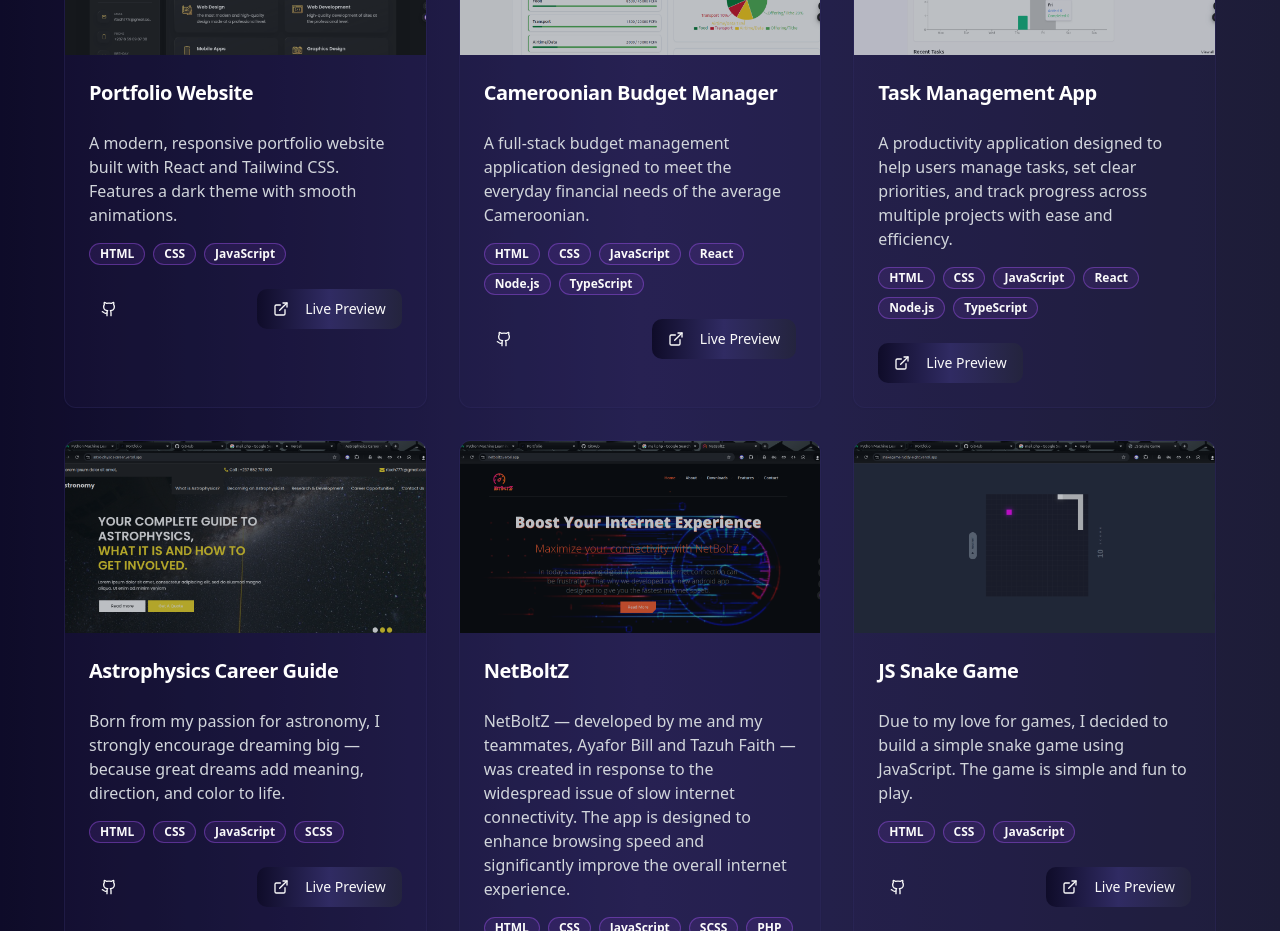
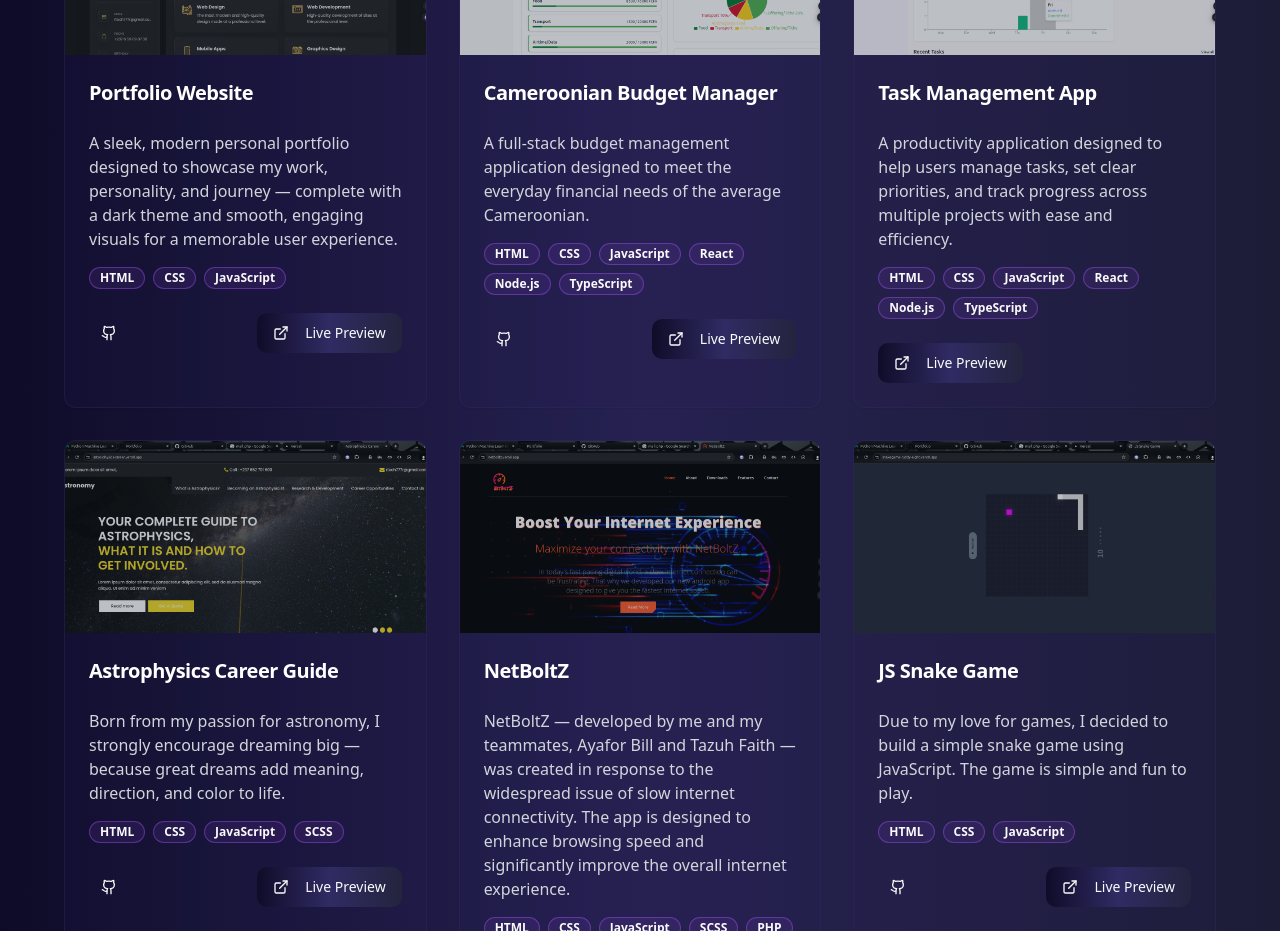
Before and after one commit to grairudolf/myportfolio, a React (Vite) app: page / in a window 1280 px wide. Shown: the part 1900-2831 px from the top of the page. Built offline with nearby package versions, Linux system fonts and the light colour scheme.

Commit message:
Update Projects.tsx

```diff
--- a/src/components/Projects.tsx
+++ b/src/components/Projects.tsx
@@ -23,7 +23,7 @@ const projects: Project[] = [
   {
     title: "Portfolio Website",
     description:
-      "A modern, responsive portfolio website built with React and Tailwind CSS. Features a dark theme with smooth animations.",
+      "A sleek, modern personal portfolio designed to showcase my work, personality, and journey — complete with a dark theme and smooth, engaging visuals for a memorable user experience.",
     technologies: ["HTML", "CSS", "JavaScript"],
     liveLink: "https://myportfoilio-indol.vercel.app",
     githubLink: "https://github.com/grairudolf/myportfoilio",
```
